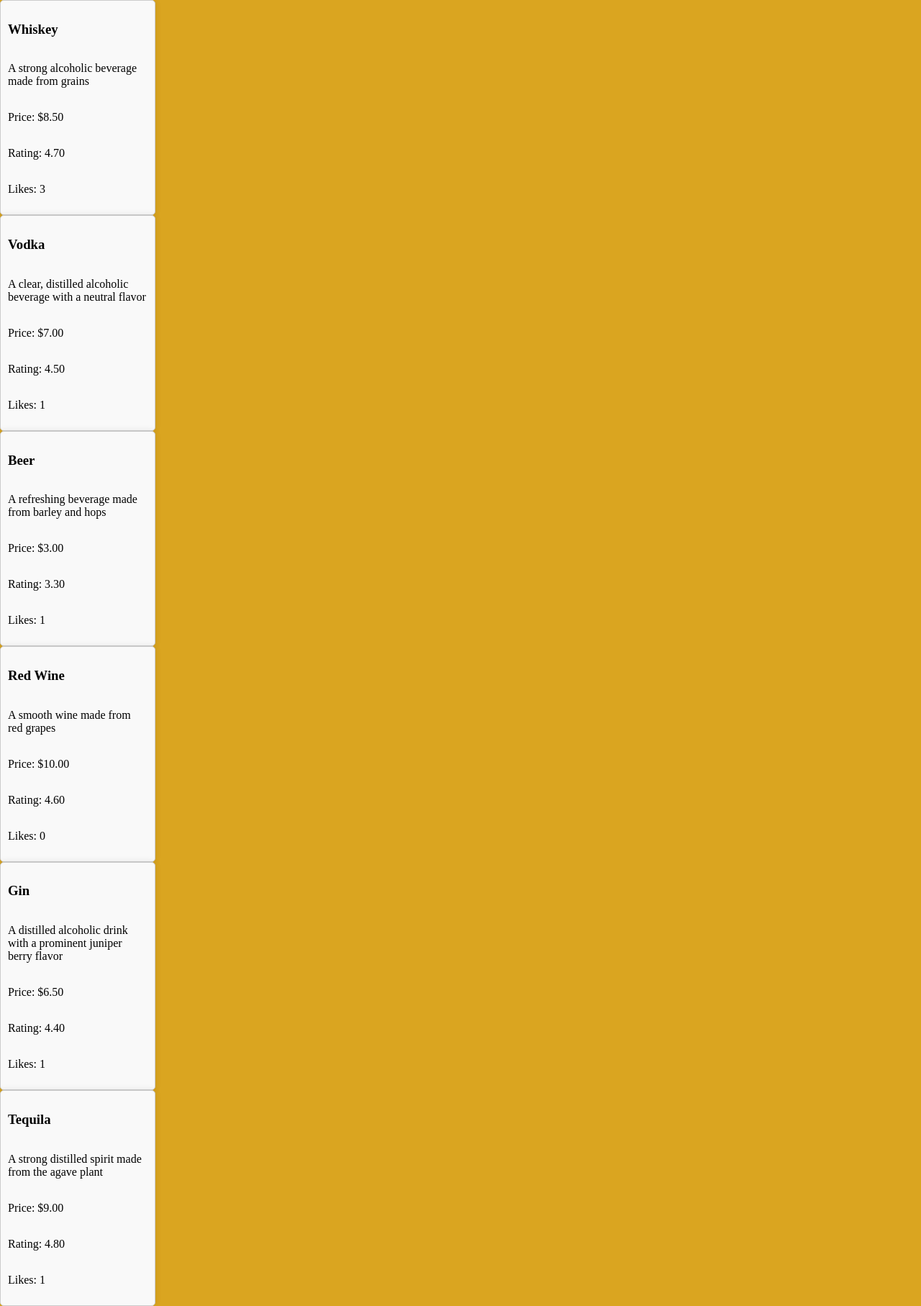
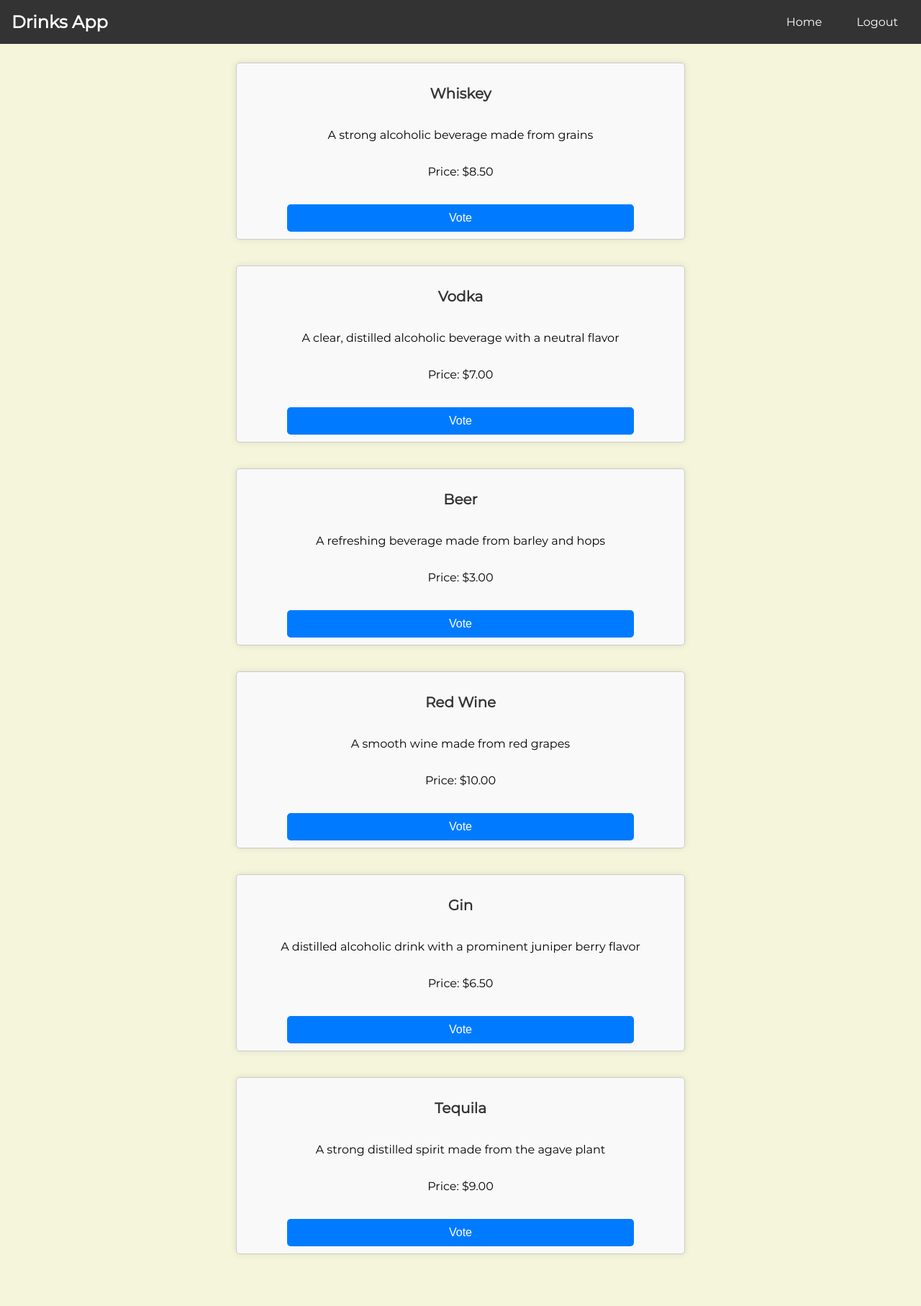
Before and after one commit to dyrel78/COSC_349_ASGN_1, a PHP site: page /voter/voting-page.php in a window 1280 px wide. Shown: the whole page at 72% size. After the commit the page ends 1743 px from the top, so only its background shows below. Run offline with PHP 8.4, Linux system fonts and the light colour scheme; a user stored in the database is signed in; data comes from the database, SQL or seed files in the repository; some web fonts are replaced.

Commit message:
Voting page styling updated and css sheets updated

```diff
--- /dev/null
+++ b/www/voter/css/navbar.css
@@ -0,0 +1,39 @@
+/* Navbar.css */
+
+.navbar {
+    background-color: #333;
+    padding: 1rem;
+    display: flex;
+    justify-content: space-between;
+    align-items: center;
+  }
+
+  .navbar-logo {
+    color: #fff;
+    font-size: 1.5rem;
+    font-weight: bold;
+  }
+
+  .navbar-links {
+    list-style-type: none;
+    margin: 0;
+    padding: 0;
+    display: flex;
+    gap: 1rem;
+  }
+
+  .navbar-links li {
+    display: inline;
+  }
+
+  .navbar-links a {
+    color: #fff;
+    text-decoration: none;
+    padding: 0.5rem 1rem;
+    transition: background-color 0.3s;
+  }
+
+  .navbar-links a:hover {
+    background-color: #555;
+    border-radius: 4px;
+  }
--- a/www/voter/css/vote-page.css
+++ b/www/voter/css/vote-page.css
@@ -1,14 +1,15 @@
 
 @font-face {
     font-family: "montserrat";
-    src: url(Montserrat-Regular.woff2);
+    src:format(url(Montserrat-Regular.woff2) format('woff2'));
+    /* src: url(Montserrat-Regular.woff2); */
+    /* src:local('Montserrat-Regular'), url(Montserrat-Regular.woff2) format('woff2'); */
 }
 
 body {
-    /* font-family: Arial, sans-serif; */
     font-family: "montserrat";
     /* background-color: #f4f4f4; */
-    background-color:goldenrod;
+    background-color:beige;
     margin: 0;
     padding: 0;
      display: flex;
@@ -20,20 +21,17 @@ body {
 }
 
 
-.card-container {
-    width: 100%; /* Adjust this width to fit your design */
-  }
+/* .card-container {
+    width: 100%;
+    display: flex;
+    flex-wrap: wrap;
+    flex-direction: row;
+
+  } */
 
 
 
-  .card-grid {
-    display: flex;
-    flex-wrap: wrap; /* Allows cards to wrap onto the next line */
-    flex-direction: row; /* Aligns the cards in a row */
-    gap: 20px; /* Space between the cards */
-    justify-content: center;
 
-  }
 
   .card-item {
     display: flex;
@@ -45,5 +43,36 @@ body {
     box-shadow: 0px 0px 10px rgba(0, 0, 0, 0.1);
     cursor: pointer;
     width: 50%;
+    align-items: center;
+    align-content: center;
     box-sizing: border-box;
+    margin: 10px;
+
   }
+
+  .card-item:hover {
+    background-color: #f4f4f4;
+  }
+
+  .card-item h3{
+    font-size: 1.25rem;
+    margin-bottom: 20px;
+    color: #333;
+  }
+
+  .card-item button{
+    padding: 10px 20px;
+    border: none;
+    background-color: #007bff;
+    color: #fff;
+    font-size: 1rem;
+    cursor: pointer;
+    border-radius: 5px;
+    margin-top: 20px;
+    width: 80%;
+    align-self: center;
+  }
+
+  .card-item button:hover{
+    background-color: #adb0b3;
+  }
--- a/www/voter/voting-page.php
+++ b/www/voter/voting-page.php
@@ -8,17 +8,58 @@ if (!isset($_SESSION['logged_in']) || $_SESSION['logged_in'] !== true) {
 
 <!DOCTYPE HTML PUBLIC "-//IETF//DTD HTML//EN">
 <html>
+
 <head>
     <title>Drink of the Week Voting Page</title>
     <style>
         <?php include 'css/vote-page.css'; ?>
+        <?php include 'css/navbar.css'; ?>
+
+        @font-face {
+            font-family: "montserrat";
+            src: url(css/Montserrat-Regular.woff2);
+
+        }
+
+
+        body {
+            font-family: 'montserrat', sans-serif;
+        }
+
+        .card-grid {
+            display: flex;
+            flex-wrap: wrap;
+            justify-content: center;
+            gap: 1rem;
+            flex-direction: row;
+
+            padding: 1rem;
+            /* border: solid 3px red; */
+        }
+
+            /* Navbar.css */
+
+
     </style>
 
+
 </head>
-<body className = vote-body>
-<div className="card-container">
 
-    <div className="card-grid">
+<body class=vote-body>
+    <div class="card-container">
+
+        <nav class="navbar">
+            <div class="navbar-logo">Drinks App</div>
+            <ul class="navbar-links">
+                <li><a href="index.php">Home</a></li>
+                <!-- <li><a href="/add">Add Drink</a></li> -->
+                <li><a href="logout.php">Logout</a></li>
+                <!-- <li><a href="about.php">About</a></li> -->
+            </ul>
+        </nav>
+
+
+        <div class="card-grid">
             <?php
             error_reporting(E_ALL);
             ini_set('display_errors', 1);
@@ -39,8 +80,9 @@ if (!isset($_SESSION['logged_in']) || $_SESSION['logged_in'] !== true) {
                 echo "<h3>" . htmlspecialchars($row["name_of_drink"]) . "</h3>";
                 echo "<p>" . htmlspecialchars($row["descripton"]) . "</p>";
                 echo "<p>Price: $" . htmlspecialchars($row["price"]) . "</p>";
-                echo "<p>Rating: " . htmlspecialchars($row["rating"]) . "</p>";
-                echo "<p>Likes: " . htmlspecialchars($row["likes"]) . "</p>";
+                // echo "<p>Rating: " . htmlspecialchars($row["rating"]) . "</p>";
+                // echo "<p>Likes: " . htmlspecialchars($row["likes"]) . "</p>";
+                echo "<button>Vote</button>";
                 echo "</div>";
             }
             ?>
```
Also changed, not shown: www/voter/index.php (+23 -12 lines), www/voter/login.php (+8 -0 lines). Lines whose indentation alone changed are shown as unchanged.
